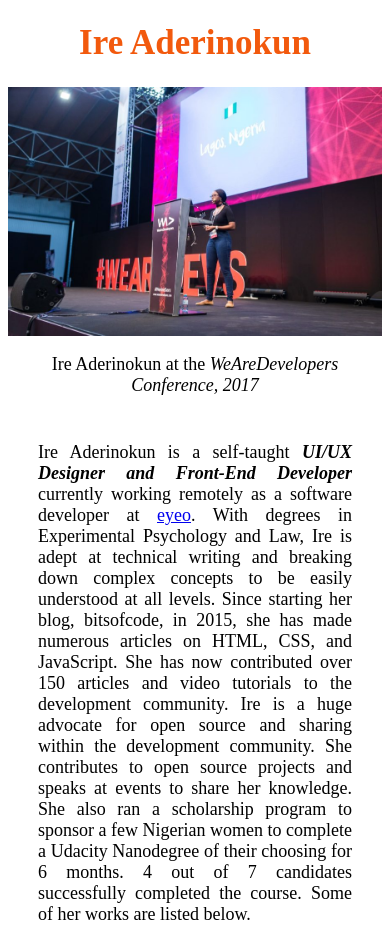
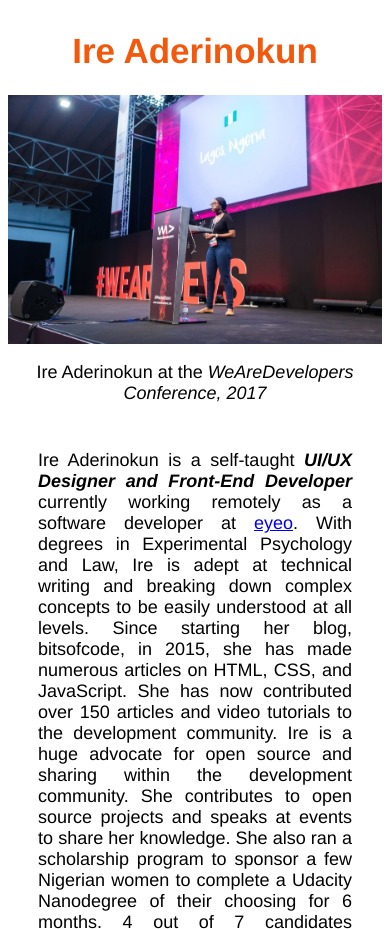
Before and after one commit to JeffOgah/tribute-page, a plain HTML site: page index.html in a window 390 px wide. Shown: the top 929 px of the page. Drawn offline with Linux system fonts and the light colour scheme.

Commit message:
Fixed img and media queries

```diff
--- a/index.html
+++ b/index.html
@@ -1,14 +1,28 @@
 <!DOCTYPE html>
-<html>
+<html lang="en" >
+
 <head>
-	<link href="./resources/css/index.css" type="text/css" rel="stylesheet">
-	<title>Tribute Page- Ire Aderinokun</title>
-	<h1 id="title">Ire Aderinokun</h1>
+  <meta charset="UTF-8">
+  <title>Tribute Page (Free Code Camp)- Ire Aderinokun</title>
+
+
+
+      <link rel="stylesheet" href="css/style.css">
+
+
 </head>
+
 <body>
 
+<main id="main">
+
+  <head>
+    <h1 id="title">Ire Aderinokun</h1>
+  </head>
+
+  <body>
     <div id="img-div">
-      <img id="image" src="./resources/img/Ire-Aderinokun-at-WeAreDevelopers-Conference-2017.jpg" alt="Ire Aderinokun">
+      <img id="image" src="img/Ire-Aderinokun-at-WeAreDevelopers-Conference-2017.jpg" alt="Ire Aderinokun">
       <p id="img-caption">Ire Aderinokun at the <em>WeAreDevelopers Conference, 2017</em></p>
     </div>
     <div class="tribute">
@@ -61,14 +75,10 @@
       <p>Find out more at <a id="tribute-link" target="_blank" href="https://ireaderinokun.com"> Ire Aderinokun's Official Website</a></p>
     </div>
   </body>
-</html>
+</main>
 
 
-<main id="main">
 
-  <head>
+</body>
 
-  </head>
-
-
-</main>
+</html>
```
Also changed, not shown: css/style.css (renamed from resources/css/index.css), img/Ire-Aderinokun-at-WeAreDevelopers-Conference-2017.jpg (renamed from resources/img/Ire-Aderinokun-at-WeAreDevelopers-Conference-2017.jpg), license.txt (added), 1 other file.
